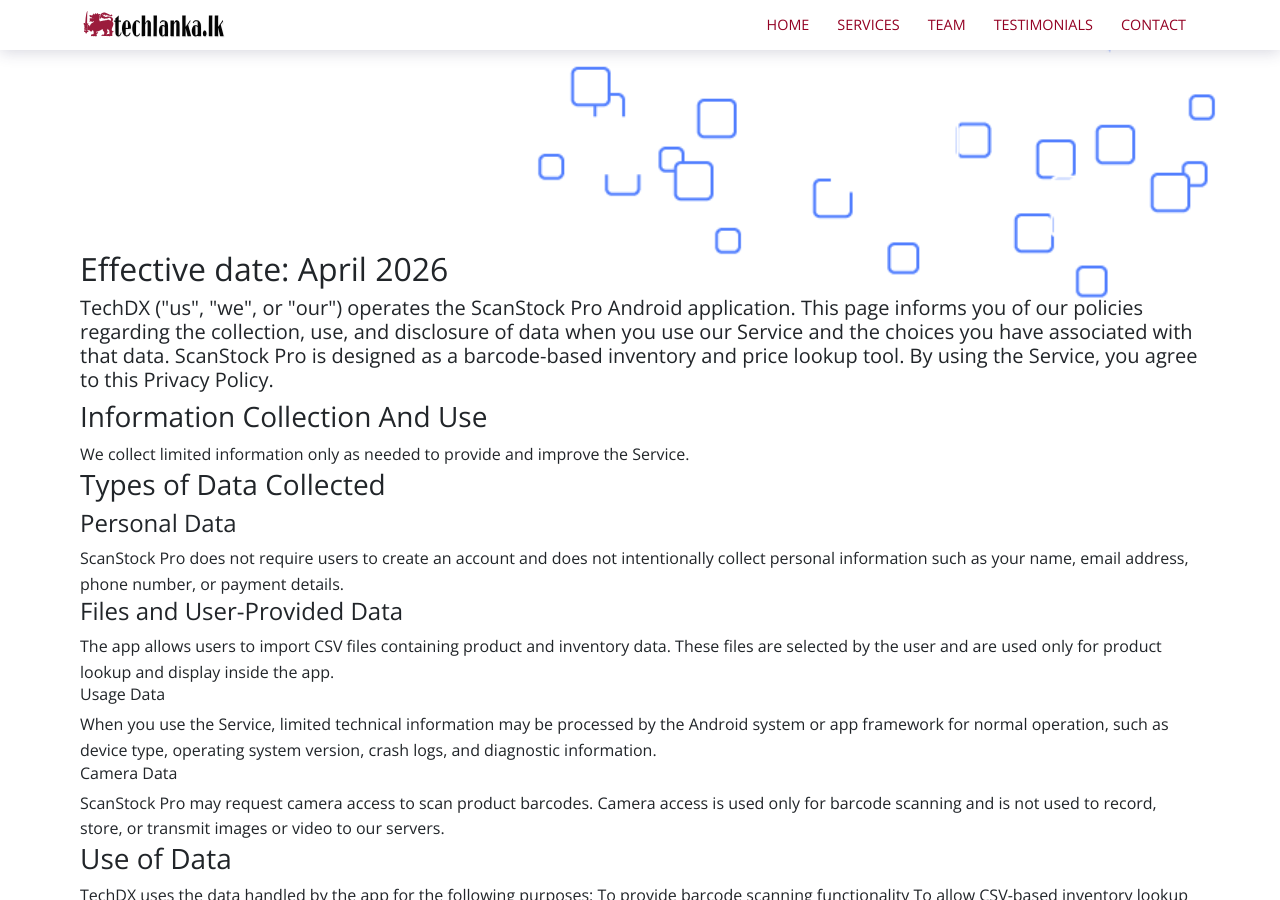
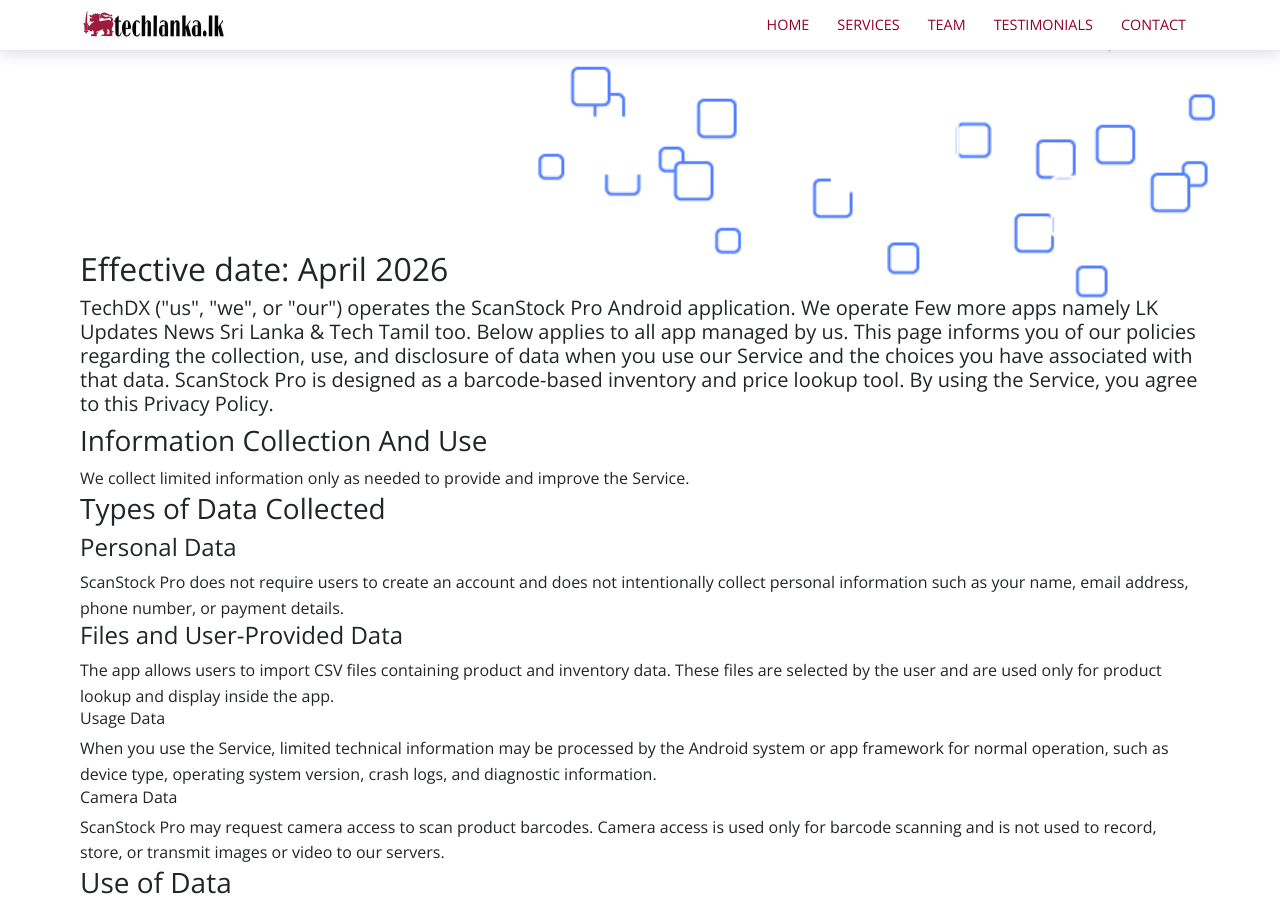
Before and after one commit to techlanka/business, a Jekyll site: the page built from privacy-policy.html, in a window 1280 px wide and 900 px high. Built offline with Jekyll 4.4.1, drawn with Linux system fonts in a browser that asks for light colours.

Commit message:
Update privacy-policy.html

```diff
--- a/privacy-policy.html
+++ b/privacy-policy.html
@@ -10,7 +10,8 @@
       <div class="col-12">
         <h2>Effective date: April 2026</h2>
         <h5>
-          TechDX ("us", "we", or "our") operates the ScanStock Pro Android application.
+          TechDX ("us", "we", or "our") operates the ScanStock Pro Android application. We operate Few more apps namely LK Updates News Sri Lanka &
+Tech Tamil too. Below applies to all app managed by us.
 
           This page informs you of our policies regarding the collection, use, and disclosure of data when you use our Service and the choices you have associated with that data.
 
```
